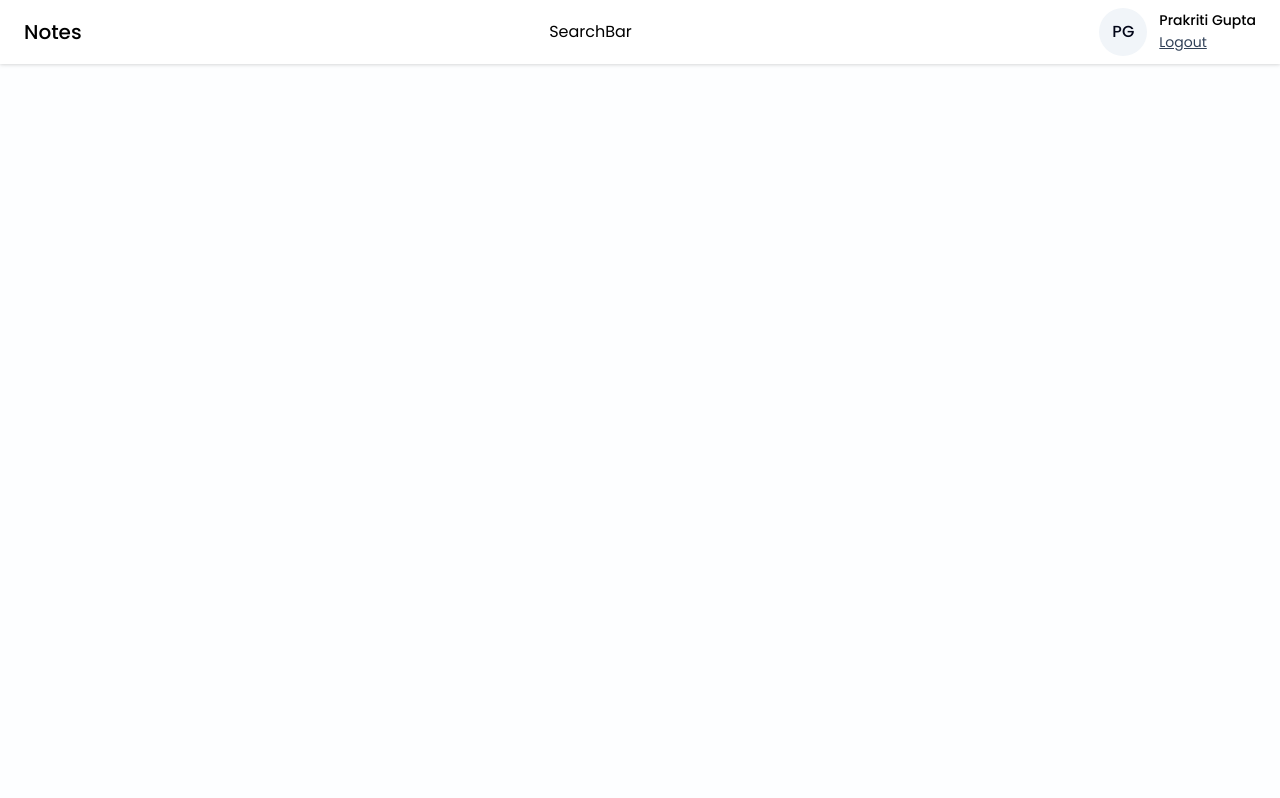
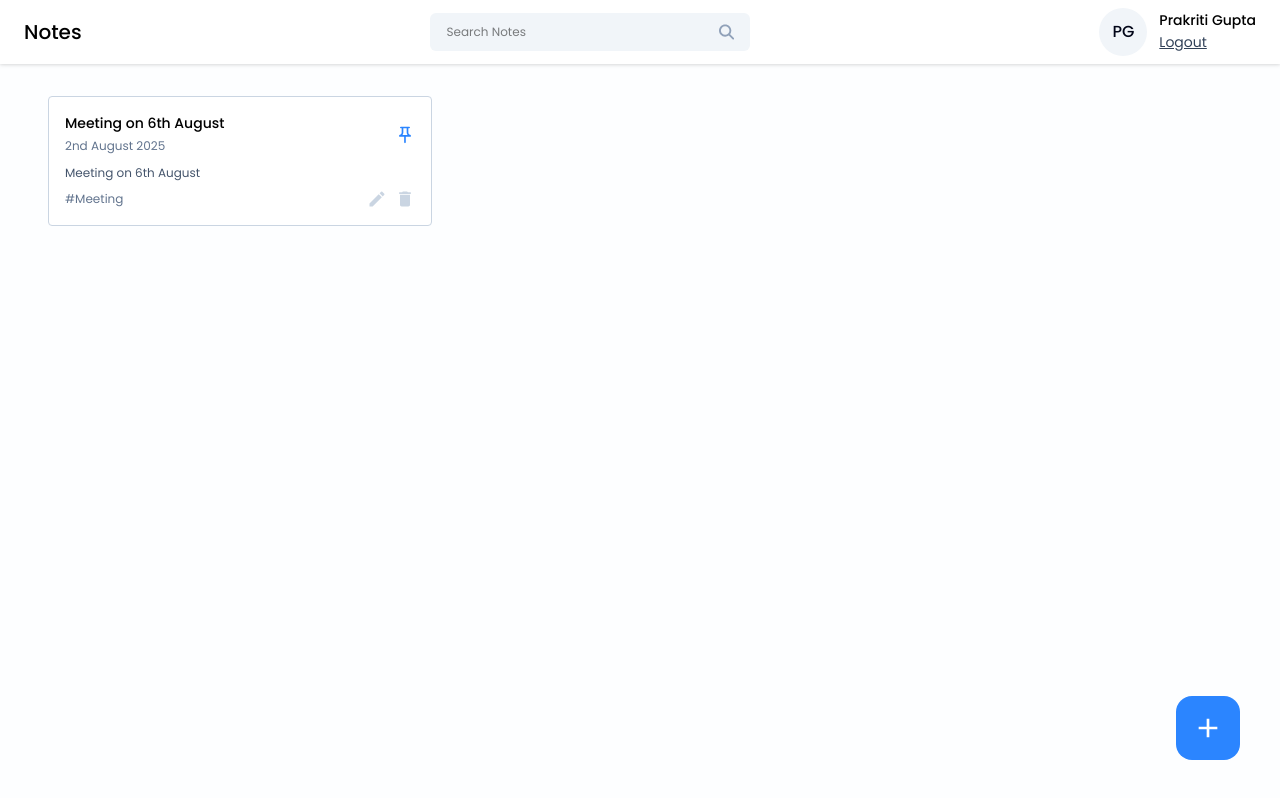
Before and after one commit to prakriti1111/Notes, a React (Vite) app in the folder frontend/notes-app/: page /dashBoard in a window 1280 px wide. Built offline with nearby package versions, Linux system fonts and the light colour scheme.

Commit message:
addEditButton

```diff
--- a/frontend/notes-app/package.json
+++ b/frontend/notes-app/package.json
@@ -14,6 +14,7 @@
     "react": "^19.1.0",
     "react-dom": "^19.1.0",
     "react-icons": "^5.5.0",
+    "react-modal": "^3.16.3",
     "react-router-dom": "^7.7.1",
     "tailwindcss": "^4.1.11"
   },
--- /dev/null
+++ b/frontend/notes-app/src/components/Cards/NoteCard.jsx
@@ -0,0 +1,50 @@
+import React from 'react'
+import {MdOutlinePushPin , MdCreate , MdDelete} from "react-icons/md";
+import "../../vars.css";
+
+const NoteCard = ({
+    title,
+    date,
+    content,
+    tags,
+    isPinned,
+    onEdit,
+    onDelete,
+    onPinNote,
+
+}) => {
+  return (
+    <>
+        <div className='border-[1.5px] border-slate-300 rounded p-4 bg-white hover:shadow-xl transition-all ease-in-out'>
+            <div className='flex items-center justify-between'>
+                <div>
+                    <h6 className='text-sm font-medium'>{title}</h6>
+                    <span className='text-xs text-slate-500'>{date}</span>
+                </div>
+                <MdOutlinePushPin
+                className={`icon-btn ${isPinned ? 'text-[var(--color-primary)]' : "text-slate-300"}`}
+                onClick={onPinNote} />
+
+            </div>
+            <p className='text-xs text-slate-600 mt-2'>{content?.slice(0,60)}</p>
+            <div className='flex items-center justify-between mt-2'>
+                <div className='text-xs text-slate-500'>
+                    {tags}
+                </div>
+                <div className='flex items-center gap-2'>
+                    <MdCreate
+                        className='icon-btn hover:text-green-600'
+                        onClick={onEdit}
+                    />
+                    <MdDelete
+                        className='icon-btn hover:text-red-500'
+                        onClick={onDelete}
+                    />
+                </div>
+            </div>
+        </div>
+    </>
+  )
+}
+
+export default NoteCard
--- /dev/null
+++ b/frontend/notes-app/src/components/Input/TagInput.jsx
@@ -0,0 +1,9 @@
+import React from 'react'
+
+const TagInput = () => {
+  return (
+    <div>TagInput</div>
+  )
+}
+
+export default TagInput
--- a/frontend/notes-app/src/components/Navbar/Navbar.jsx
+++ b/frontend/notes-app/src/components/Navbar/Navbar.jsx
@@ -1,12 +1,22 @@
-import React from 'react'
+import React, { useState } from 'react'
 import ProfileInfo from '../Cards/ProfileInfo'
 import { useNavigate } from 'react-router-dom'
 import SearchBar from '../Searchbar/SearchBar'
 
 const Navbar = () => {
 
+  const [searchQuery , setSearchQuery] = useState("");
+
+
   const navigate = useNavigate()
 
+  const handleSearch = () => {
+
+  }
+
+  const onClearSearch = ()=>{
+    setSearchQuery("");
+  }
 
   const onLogout =() =>{
     navigate('/login');
@@ -15,7 +25,15 @@
     <>
         <div className="bg-white flex items-center justify-between px-6 py-2 drop-shadow">
             <h2 className='text-xl font-medium text-black py-2'>Notes</h2>
-            <SearchBar />
+            <SearchBar
+              value={searchQuery}
+              onChange = {({target})=>{
+              setSearchQuery(target.value);
+            }}
+              handleSearch = {handleSearch}
+              onClearSearch = {onClearSearch}
+
+            />
             <ProfileInfo  onLogout={onLogout}/>
         </div>
     </>
--- a/frontend/notes-app/src/components/Searchbar/SearchBar.jsx
+++ b/frontend/notes-app/src/components/Searchbar/SearchBar.jsx
@@ -1,8 +1,28 @@
-import React from 'react'
+import React from 'react';
+import {FaMagnifyingGlass} from "react-icons/fa6";
+import {IoMdClose} from "react-icons/io";
 
-const SearchBar = () => {
+const SearchBar = ({value , onChange , handleSearch , onClearSearch }) => {
   return (
-    <div>SearchBar</div>
+    <>
+        <div className="w-80 flex items-center px-4 bg-slate-100 rounded-md ">
+            <input
+            type="text"
+            placeholder="Search Notes"
+            className='w-full text-xs bg-transparent py-[11px] outline-none '
+            value={value}
+            onChange={onChange}
+
+            />
+
+            { value &&
+            (<IoMdClose
+            className='text-xl text-slate-500 cursor-pointer hover:text-black mr-3'
+            onClick={onClearSearch} />)}
+
+            <FaMagnifyingGlass className='text-slate-400 cursor-pointer hover:text-black' onClick={handleSearch} />
+        </div>
+    </>
   )
 }
 
--- a/frontend/notes-app/src/index.css
+++ b/frontend/notes-app/src/index.css
@@ -5,7 +5,7 @@
 
 
 
-
+@import "./vars.css";
 
 @import "tailwindcss";
 
@@ -31,4 +31,11 @@
     @apply w-full text-sm bg-[var(--color-primary)] text-white p-2 rounded my-1 hover:bg-blue-600;
   }
 
+  .icon-btn {
+    @apply text-xl text-slate-300 cursor-pointer hover:text-[var(--color-primary)];
+  }
+  .input-label {
+    @apply text-xs text-slate-400;
+  }
+
 }
--- /dev/null
+++ b/frontend/notes-app/src/pages/Home/AddEditNotes.jsx
@@ -0,0 +1,35 @@
+import React from 'react'
+import TagInput from '../../components/Input/TagInput'
+
+const AddEditNotes = () => {
+  return (
+    <>
+        <div>
+            <div className='flex flex-col gap-2'>
+                <label className='input-label'>TITLE</label>
+                <input
+                    type="text"
+                    className='text-2xl text-slate-950 outline-none'
+                    placeholder='Go to Gym at 6'
+                 />
+            </div>
+            <div className='flex flex-col gap-2 mt-4'>
+                <label className='input-(label' >CONTENT</label>
+                <textarea
+                    type="text"
+                    className='text-sm text-slate-950 outline-none bg-slate-50 p-2 rounded'
+                    placeholder='Content'
+                    rows={10}
+                />
+            </div>
+            <div className="mt-3 ">
+                <label className='input-label'>TAGS</label>
+                <TagInput />
+            </div>
+            <button className='btn-primary font-medium mt-5 p-3' onClick={()=>{}}>ADD</button>
+        </div>
+    </>
+  )
+}
+
+export default AddEditNotes
--- a/frontend/notes-app/src/pages/Home/Home.jsx
+++ b/frontend/notes-app/src/pages/Home/Home.jsx
@@ -1,11 +1,66 @@
-import React from 'react'
+import React, { useState } from 'react'
 import Navbar from '../../components/Navbar/Navbar';
+import NoteCard from '../../components/Cards/NoteCard';
+import {MdAdd} from "react-icons/md";
+import AddEditNotes from './AddEditNotes';
+import Modal from 'react-modal';
+
 function Home() {
+
+const [openAddEditModal, setOpenAddEditModal] = useState({
+  isShown: false,
+  type : "add",
+  data : null,
+});
+
   return (
     <>
       <Navbar />
+      <div className='container mx-auto'>
+
+      <div className="grid grid-cols-3 gap-4 mt-8 mr-12 ml-12">
+        <NoteCard  title="Meeting on 6th August"
+        date="2nd August 2025"
+        content="Meeting on 6th August"
+        tags="#Meeting"
+        isPinned={true}
+        onEdit={()=>{
+
+        }}
+        onDelete={()=>{
+
+        }}
+        onPinNote={()=>{
+
+        }}
+      />
+      </div>
+    </div>
+      <button className='w-16 h-16 flex items-center justify-center rounded-2xl bg-[var(--color-primary)] hover:bg-blue-600 absolute right-10 bottom-10'
+      onClick={()=>{
+        setOpenAddEditModal({isShown: true,type: "add",data: null});
+      }} >
+        <MdAdd className="text-[32px] text-white" />
+      </button>
+
+      <Modal
+        isOpen = {openAddEditModal.isShown}
+        onRequestClose = {()=>{}}
+        style = {{
+          overlay: {
+            backgroundColor: "rgba(0,0,0,0.2)",
+          },
+        }}
+        contentLabel = ""
+        className="w-[40%] max-h-3/4 bg-white rounded-md mx-auto mt-14 p-5 overflow-scroll"
+      > <AddEditNotes />
+      </Modal>
+
+
+
+
     </>
   )
 }
 
-export default Home
+export default Home;
```
Also changed, not shown: 1 other file (tests, documents, lock files or other folders).
